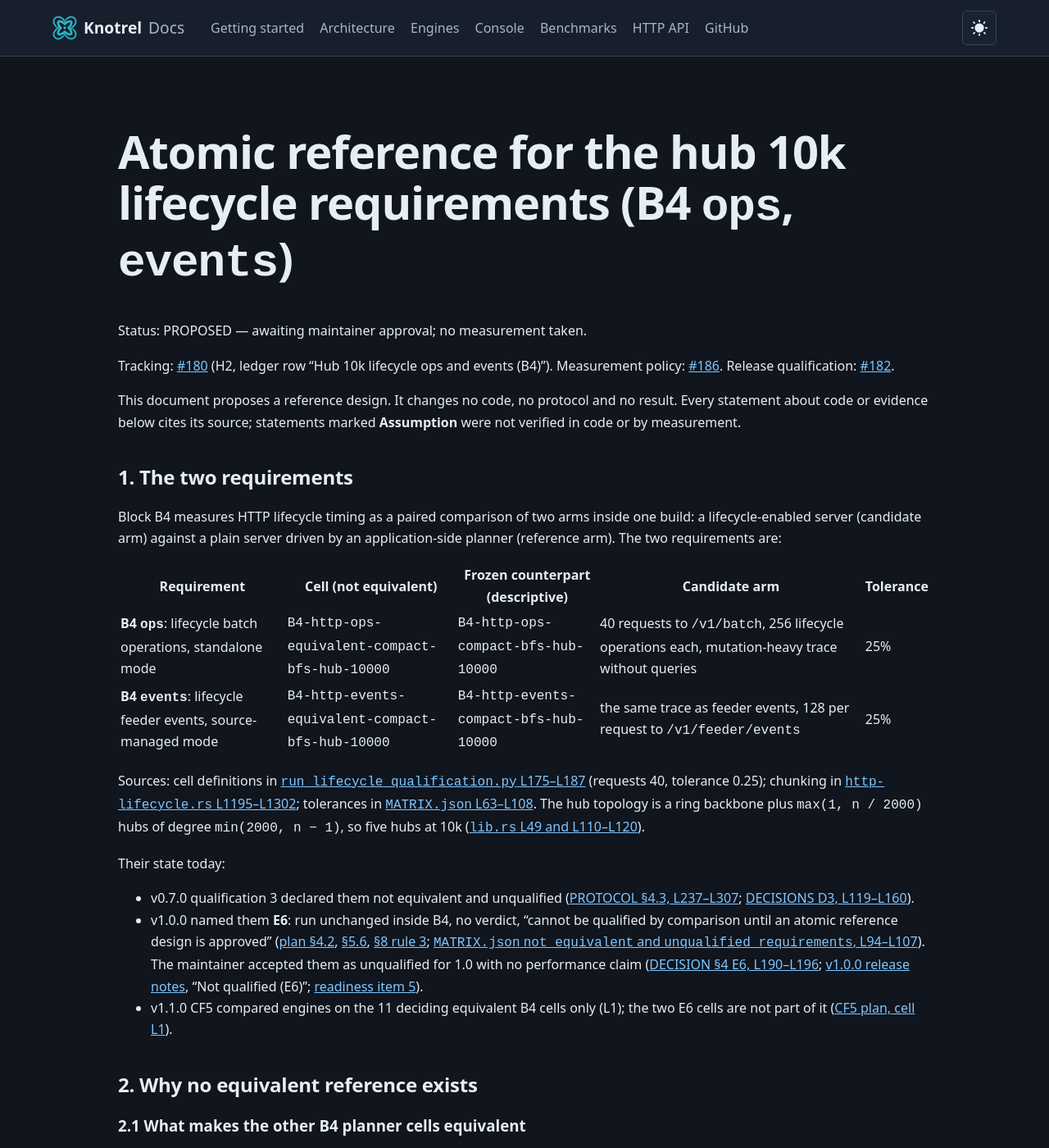
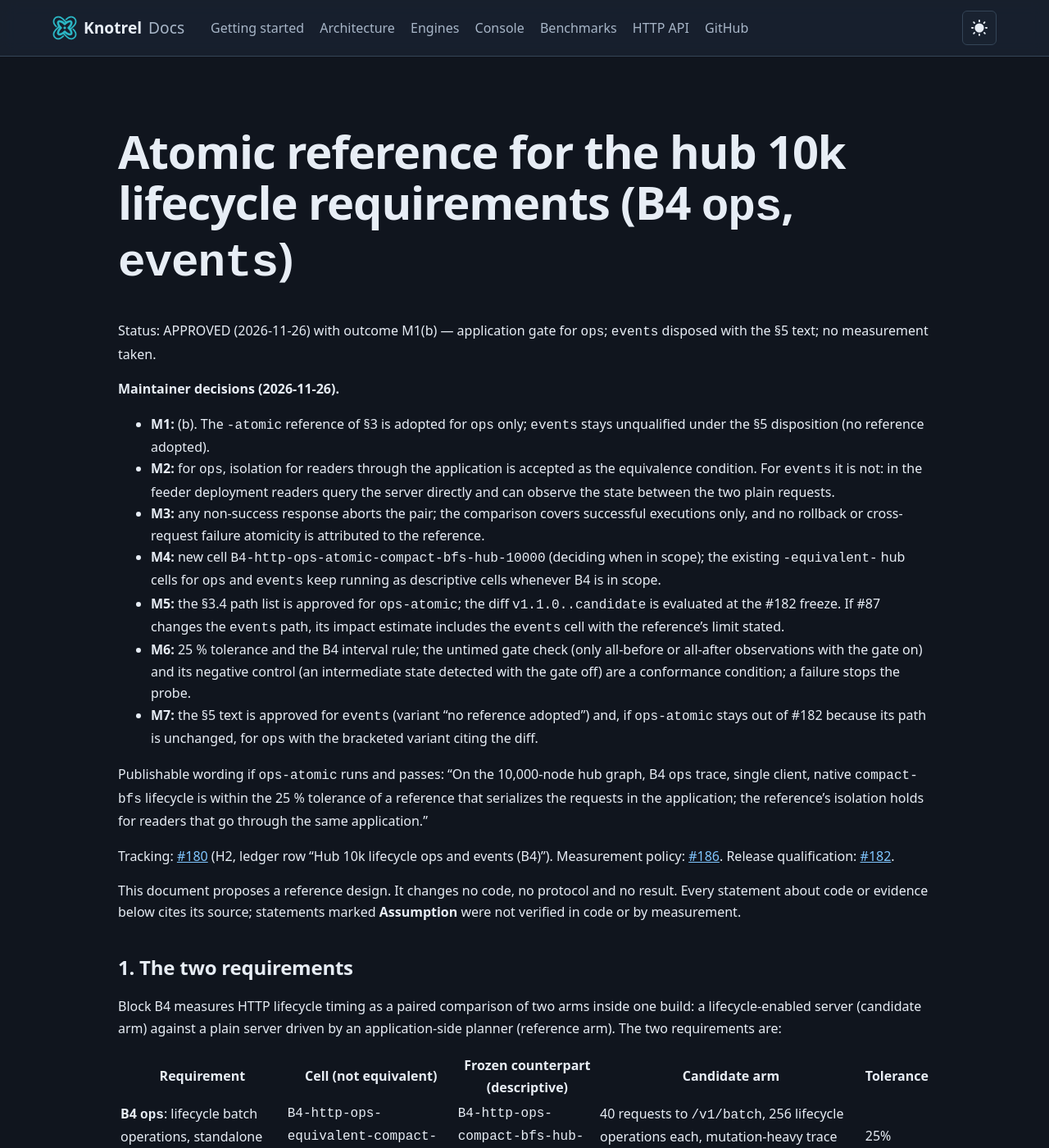
Before and after one commit to knotrel/knotrel, a Jekyll site: the page built from docs/design/hub-10k-lifecycle-reference.md, in a window 1280 px wide and 1400 px high. Shown: the whole window at 82% size. Built offline with Jekyll 4.4.1, drawn with Linux system fonts in a browser that asks for light colours; our own code applies the rules of GitHub Pages for plain Markdown files.

Commit message:
docs(design): record maintainer approval of #151 and hub 10k designs (#198)
Q1-Q6 approved as proposed (B64, strict). Hub 10k: M1(b), ops-atomic
reference for ops, events disposed with the section 5 text.

Co-authored-by: Claude Opus 5.5 <noreply@anthropic.com>

```diff
--- a/docs/design/hub-10k-lifecycle-reference.md
+++ b/docs/design/hub-10k-lifecycle-reference.md
@@ -1,6 +1,40 @@
 # Atomic reference for the hub 10k lifecycle requirements (B4 `ops`, `events`)
 
-Status: PROPOSED — awaiting maintainer approval; no measurement taken.
+Status: APPROVED (2026-11-26) with outcome M1(b) — application gate for
+`ops`; `events` disposed with the §5 text; no measurement taken.
+
+**Maintainer decisions (2026-11-26).**
+
+- **M1:** (b). The `-atomic` reference of §3 is adopted for `ops` only;
+  `events` stays unqualified under the §5 disposition (no reference adopted).
+- **M2:** for `ops`, isolation for readers through the application is
+  accepted as the equivalence condition. For `events` it is not: in the
+  feeder deployment readers query the server directly and can observe the
+  state between the two plain requests.
+- **M3:** any non-success response aborts the pair; the comparison covers
+  successful executions only, and no rollback or cross-request failure
+  atomicity is attributed to the reference.
+- **M4:** new cell `B4-http-ops-atomic-compact-bfs-hub-10000` (deciding when
+  in scope); the existing `-equivalent-` hub cells for `ops` and `events`
+  keep running as descriptive cells whenever B4 is in scope.
+- **M5:** the §3.4 path list is approved for `ops-atomic`; the diff
+  `v1.1.0..candidate` is evaluated at the #182 freeze. If #87 changes the
+  `events` path, its impact estimate includes the `events` cell with the
+  reference's limit stated.
+- **M6:** 25 % tolerance and the B4 interval rule; the untimed gate check
+  (only all-before or all-after observations with the gate on) and its
+  negative control (an intermediate state detected with the gate off) are a
+  conformance condition; a failure stops the probe.
+- **M7:** the §5 text is approved for `events` (variant "no reference
+  adopted") and, if `ops-atomic` stays out of #182 because its path is
+  unchanged, for `ops` with the bracketed variant citing the diff.
+
+Publishable wording if `ops-atomic` runs and passes: "On the 10,000-node hub
+graph, B4 `ops` trace, single client, native `compact-bfs` lifecycle is
+within the 25 % tolerance of a reference that serializes the requests in the
+application; the reference's isolation holds for readers that go through the
+same application."
+
 
 Tracking: [#180](https://github.com/knotrel/knotrel/issues/180) (H2, ledger
 row "Hub 10k lifecycle ops and events (B4)"). Measurement policy:
```
Also changed, not shown: docs/design/compact-node-index.md (+13 -2 lines).
